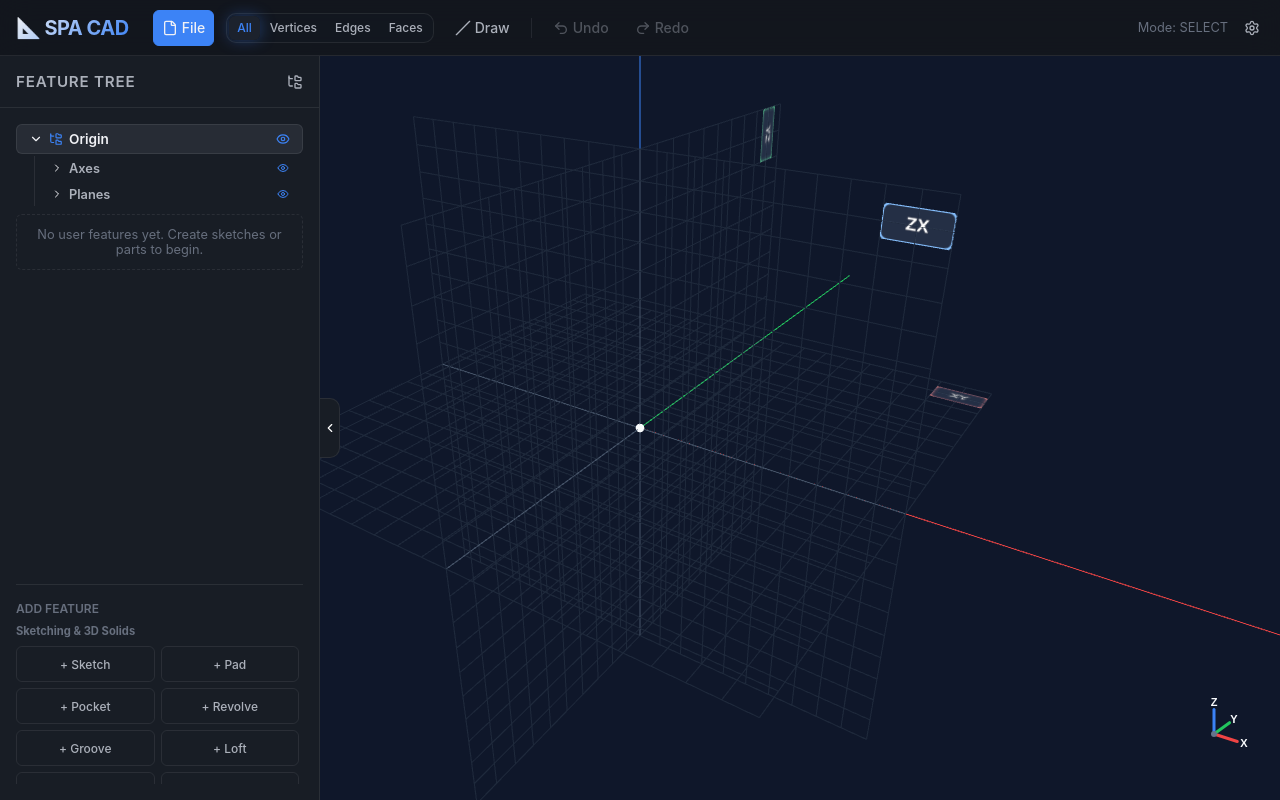
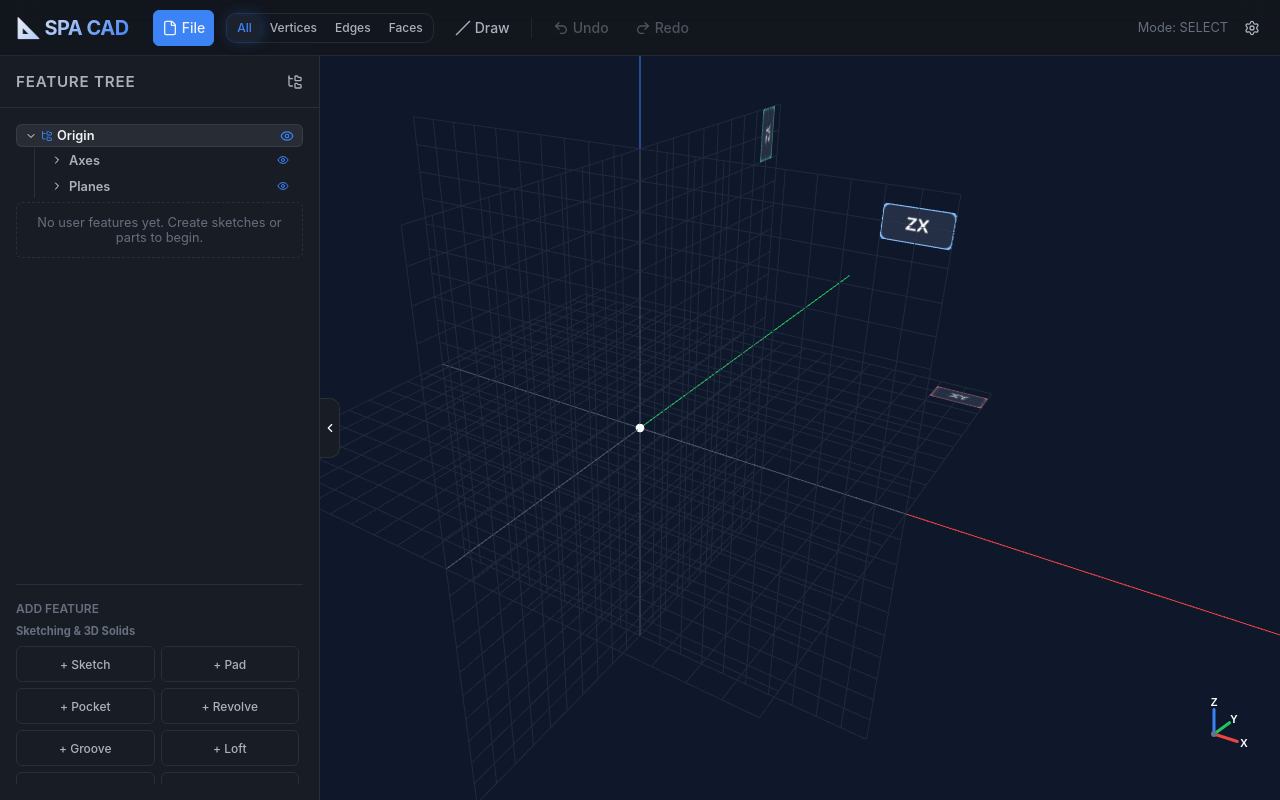
Before and after one commit to cristhian-godoy/gambs, a React (Vite) app: page / in a window 1280 px wide. Built offline with nearby package versions, Linux system fonts and the light colour scheme.

Commit message:
Milestone 1, Task 2: Compact feature tree item padding, gap spacing, and font sizes for dense CAD sidebar layout

```diff
--- a/src/components/Sidebar.tsx
+++ b/src/components/Sidebar.tsx
@@ -1110,7 +1110,7 @@ export default function Sidebar({ isOpen, onToggle }: SidebarProps): ReactNode {
                       display: 'flex',
                       alignItems: 'center',
                       justifyContent: 'space-between',
-                      padding: '4px 12px 4px ' + paddingLeft,
+                      padding: '2px 8px 2px ' + paddingLeft,
                       background: isActive ? 'var(--cad-glass-bg-hover)' : 'transparent',
                       borderLeft: isActive ? '2px solid var(--cad-color-brand-main)' : 'none',
                       borderRadius: 'var(--cad-radius-sm)',
@@ -1119,7 +1119,7 @@ export default function Sidebar({ isOpen, onToggle }: SidebarProps): ReactNode {
                   >
                     <span
                       style={{
-                        fontSize: '0.8rem',
+                        fontSize: '0.75rem',
                         color: isActive
                           ? 'var(--cad-color-text-primary)'
                           : 'var(--cad-color-text-secondary)',
@@ -1153,28 +1153,28 @@ export default function Sidebar({ isOpen, onToggle }: SidebarProps): ReactNode {
               };
 
               return (
-                <div style={{ display: 'flex', flexDirection: 'column', gap: '8px' }}>
+                <div style={{ display: 'flex', flexDirection: 'column', gap: '4px' }}>
                   {/* Collapsible Origin Root Node */}
-                  <div style={{ display: 'flex', flexDirection: 'column', gap: '2px' }}>
+                  <div style={{ display: 'flex', flexDirection: 'column', gap: '1px' }}>
                     <div
                       onClick={() => setOriginExpanded(!originExpanded)}
                       style={{
                         display: 'flex',
                         alignItems: 'center',
                         justifyContent: 'space-between',
-                        padding: '6px 12px',
+                        padding: '3px 8px',
                         background: 'var(--cad-color-surface-tertiary)',
                         border: '1px solid var(--cad-glass-border-base)',
                         borderRadius: 'var(--cad-radius-sm)',
                         cursor: 'pointer',
                       }}
                     >
-                      <div style={{ display: 'flex', alignItems: 'center', gap: '6px' }}>
-                        {originExpanded ? <ChevronDown size={14} /> : <ChevronRight size={14} />}
-                        <FolderTree size={14} style={{ color: 'var(--cad-color-brand-main)' }} />
+                      <div style={{ display: 'flex', alignItems: 'center', gap: '4px' }}>
+                        {originExpanded ? <ChevronDown size={12} /> : <ChevronRight size={12} />}
+                        <FolderTree size={12} style={{ color: 'var(--cad-color-brand-main)' }} />
                         <span
                           style={{
-                            fontSize: '0.85rem',
+                            fontSize: '0.8rem',
                             fontWeight: 600,
                             color: 'var(--cad-color-text-primary)',
                           }}
@@ -1393,7 +1393,7 @@ export default function Sidebar({ isOpen, onToggle }: SidebarProps): ReactNode {
                             display: 'flex',
                             alignItems: 'center',
                             justifyContent: 'space-between',
-                            padding: '8px 12px',
+                            padding: '4px 8px',
                             background: isActive
                               ? 'var(--cad-glass-bg-hover)'
                               : 'var(--cad-color-surface-tertiary)',
@@ -1408,7 +1408,7 @@ export default function Sidebar({ isOpen, onToggle }: SidebarProps): ReactNode {
                         >
                           <span
                             style={{
-                              fontSize: '0.875rem',
+                              fontSize: '0.8rem',
                               fontWeight: isActive ? 600 : 400,
                               color: isActive
                                 ? 'var(--cad-color-text-primary)'
```
